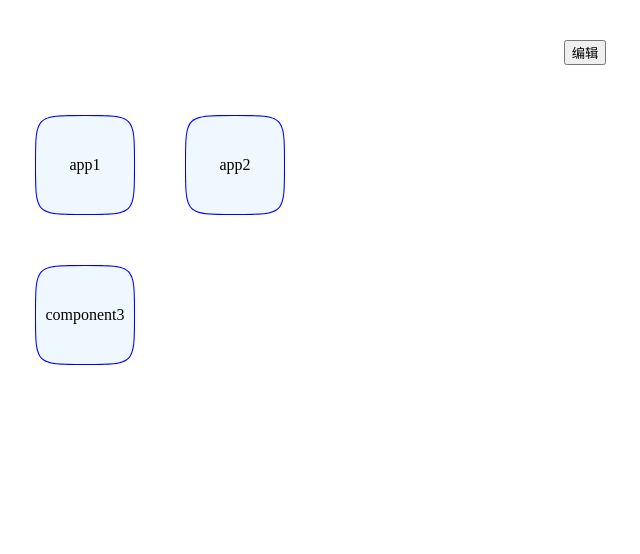
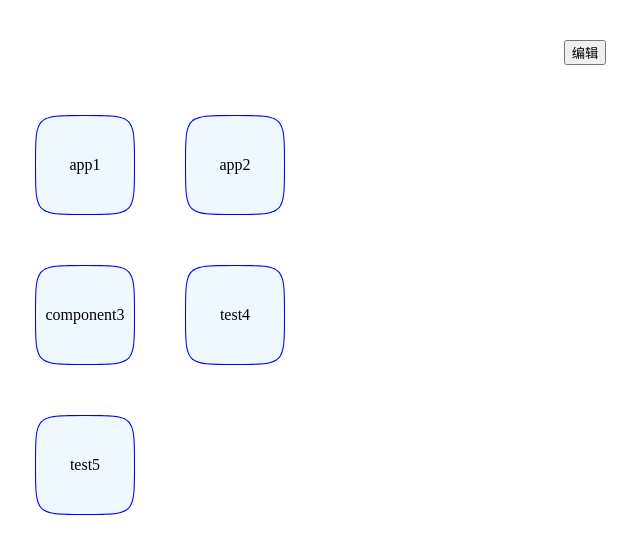
Before and after one commit to osmanthuspeace/osmanthus-ui, a React (Vite) app: page / in a window 1280 px wide. Shown: the top 554 px of the page, without its empty margins (55-695 px from the left). Built offline with nearby package versions, Linux system fonts and the light colour scheme.

Commit message:
feat: add basic reorder func

```diff
--- a/src/App.tsx
+++ b/src/App.tsx
@@ -3,12 +3,10 @@ import "./App.css";
 
 import SortableItem from "./components/Sortable/sortableItem";
 import SortContainer from "./components/Sortable/sortContainer";
-import useSortableStore from "./temp-store/useSortableStore";
 
 function App() {
   const [isEditing, setIsActive] = useState(false);
 
-  const { items, addItem, removeItem, setActiveId } = useSortableStore();
   const handleClick = () => {
     setIsActive(!isEditing);
   };
@@ -20,6 +18,8 @@ function App() {
           <SortableItem>app1</SortableItem>
           <SortableItem>app2</SortableItem>
           <SortableItem>component3</SortableItem>
+          <SortableItem>test4</SortableItem>
+          <SortableItem>test5</SortableItem>
         </SortContainer>
       </section>
     </>
--- a/src/components/Badge/badge.css
+++ b/src/components/Badge/badge.css
@@ -10,7 +10,9 @@
   top: 0;
   z-index: 10;
   border: 1px solid #fff;
-  background-color: grey;
+  background-color: rgb(162, 161, 161);
+  opacity: 0.9;
+  backdrop-filter: blur(10px);
   border-radius: 100%;
   display: flex;
   justify-content: center;
--- a/src/components/Drag/draggable.tsx
+++ b/src/components/Drag/draggable.tsx
@@ -27,18 +27,21 @@ const DraggableInternal = (
   ref: Ref<HTMLDivElement> | undefined
 ) => {
   const { id, thisIndex, children, style, translate } = props;
-  const x = useMotionValue(0);
-  const y = useMotionValue(0);
-  const { setActiveId } = useSortableStore();
-  const { onReorder, unitSize, gridLayout, draggingState, setDraggingState } =
-    useContext(SortableContext);
+  const {
+    isActive,
+    onReorder,
+    unitSize,
+    gridLayout,
+    draggingState,
+    setDraggingState,
+  } = useContext(SortableContext);
 
   // const [originCoordinate, setOriginCoordinate] = useState({
   //   x: 0,
   //   y: 0,
   // });
   const [_transform, setTransform] = useState<Translate | undefined>(undefined);
-
+  const [isDragEnd, setIsDragEnd] = useState(false);
   const thisRef = useRef<HTMLDivElement>(null);
 
   const [shouldSnapToOrigin, setShouldSnapToOrigin] = useState(false);
@@ -46,21 +49,11 @@ const DraggableInternal = (
 
   const handleDragStart = (e: MouseEvent, info: any) => {
     console.log("handleDragStart");
-    console.log("id", id);
     setShouldSnapToOrigin(false);
     setDraggingState((prev) => ({
       ...prev,
       activeIndex: thisIndex,
     }));
-
-    // const { x, y } = getCoordinate(thisRef.current as HTMLElement);
-    // setOriginCoordinate({
-    //   x,
-    //   y,
-    // });
-    setActiveId(id);
-
-    //通知父组件
   };
   const handleOnDrag = (e: MouseEvent, info: PanInfo) => {
     // console.log("info", info);
@@ -93,7 +86,6 @@ const DraggableInternal = (
         }));
       }
     }
-    console.log("handleOnDrag");
   };
   const handleDragEnd = (e: MouseEvent, info: any) => {
     console.log("handleDragEnd");
@@ -116,20 +108,26 @@ const DraggableInternal = (
 
       if (index !== thisIndex) {
         console.log("enter other cell");
+        setDraggingState((prev) => ({
+          ...prev,
+          activeIndex: null,
+          overIndex: null,
+        }));
         //只能在最后的时候调用
         onReorder(thisIndex, index);
+
+        setIsDragEnd(true);
+        console.log(thisRef.current.style.transform);
+
+        console.log("draggingState.activeIndex", draggingState.activeIndex);
+
+        thisRef.current.style.transform = null;
       }
       setShouldSnapToOrigin(false);
     }
     //恢复状态
-    setActiveId(null);
-    setDraggingState((prev) => ({
-      ...prev,
-      activeIndex: null,
-      overIndex: null,
-    }));
   };
-  const throttledHandleOnDrag = throttle(handleOnDrag, 1000);
+  const throttledHandleOnDrag = throttle(handleOnDrag, 500);
 
   const getTransform = () => {
     let transform = { x: 0, y: 0 };
@@ -187,7 +185,7 @@ const DraggableInternal = (
         }
       }
     }
-    console.log("transform", thisIndex, transform);
+    // console.log("transform", thisIndex, transform);
     return transform;
   };
 
@@ -208,14 +206,14 @@ const DraggableInternal = (
         onDrag={(e, info) => throttledHandleOnDrag(e, info)}
         onDragEnd={(e, info) => handleDragEnd(e as MouseEvent, info)}
         animate={
-          draggingState.activeIndex !== null ? getTransform() : { x: 0, y: 0 }
+          draggingState.activeIndex !== null && !isDragEnd
+            ? getTransform()
+            : { x: 0, y: 0 }
         }
         style={
           {
             width: `${unitSize}px`,
             height: `${unitSize}px`,
-            x,
-            y,
             ...style,
             "--translate-x": `${translate?.x ?? 0}px`,
             "--translate-y": `${translate?.y ?? 0}px`,
--- a/src/components/Sortable/sortContainer.tsx
+++ b/src/components/Sortable/sortContainer.tsx
@@ -1,7 +1,8 @@
-import React, { useRef, useState } from "react";
+import React, { useMemo, useRef, useState } from "react";
 import { forwardRef, useEffect } from "react";
 import { v4 as uuidv4 } from "uuid";
 import SortableContext from "./sortableContext";
+import { s } from "motion/react-client";
 
 interface DragContainerProps
   extends Omit<
@@ -32,7 +33,7 @@ const SortContainerInternal = ({
   isActive = false,
   ...rest
 }: DragContainerProps) => {
-  const [itemIds, setItemIds] = useState<string[]>([]);
+  const [childIds, setChildIds] = useState<string[]>([]);
   const [sortedChildren, setSortedChildren] = useState<React.ReactNode[]>([]);
   const containerRef = useRef<HTMLDivElement>(null);
   const containerPadding = gridGap;
@@ -43,22 +44,56 @@ const SortContainerInternal = ({
   });
   useEffect(() => {
     const childrenArray = React.Children.toArray(children);
-    const ids = childrenArray.map(() => uuidv4());
-    setItemIds(ids);
+    console.log("childrenArray", childrenArray);
+
+    //仅在长度变化时生成新key
+    if (childIds.length !== childrenArray.length) {
+      const ids = childrenArray.map(() => uuidv4());
+      setChildIds(ids);
+    }
     setSortedChildren(childrenArray);
-  }, [children]);
+  }, [children, childIds.length]);
 
   const handleReorder = (oldIndex: number, newIndex: number) => {
-    console.log("oldIndex", oldIndex);
-    console.log("newIndex", newIndex);
+    console.log("handleReorder");
+
+    console.log("Reordering from", oldIndex, "to", newIndex);
 
     setSortedChildren((prev) => {
       const newArray = [...prev];
       const [removed] = newArray.splice(oldIndex, 1);
       newArray.splice(newIndex, 0, removed);
+
       return newArray;
     });
+    //同步更新key
+    setChildIds((prev) => {
+      console.log("prev", prev);
+
+      const newIds = [...prev];
+      const [movedId] = newIds.splice(oldIndex, 1);
+      newIds.splice(newIndex, 0, movedId);
+      console.log("newIds", newIds);
+      return newIds;
+    });
   };
+
+  const renderedChildren = () => {
+    console.log("renderedChildren", sortedChildren);
+
+    return sortedChildren.map((child, index) => {
+      if (React.isValidElement(child)) {
+        return React.cloneElement(child, {
+          ...child.props,
+          key: childIds[index],
+          id: childIds[index],
+          index,
+        });
+      }
+      return child;
+    });
+  };
+
   return (
     <>
       <SortableContext.Provider
@@ -92,16 +127,7 @@ const SortContainerInternal = ({
           }}
           className="drag-container"
         >
-          {sortedChildren.map((child, index) => {
-            if (React.isValidElement(child)) {
-              return React.cloneElement(child, {
-                ...child.props,
-                id: itemIds[index],
-                index,
-              });
-            }
-            return child;
-          })}
+          {renderedChildren()}
         </div>
       </SortableContext.Provider>
     </>
```
Also changed, not shown: 1 other file (tests, documents, lock files or other folders).
